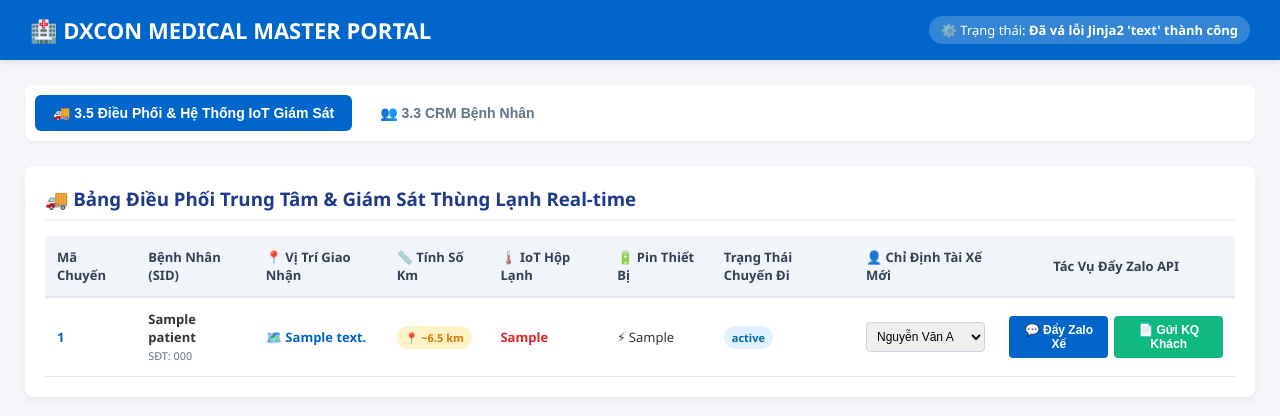
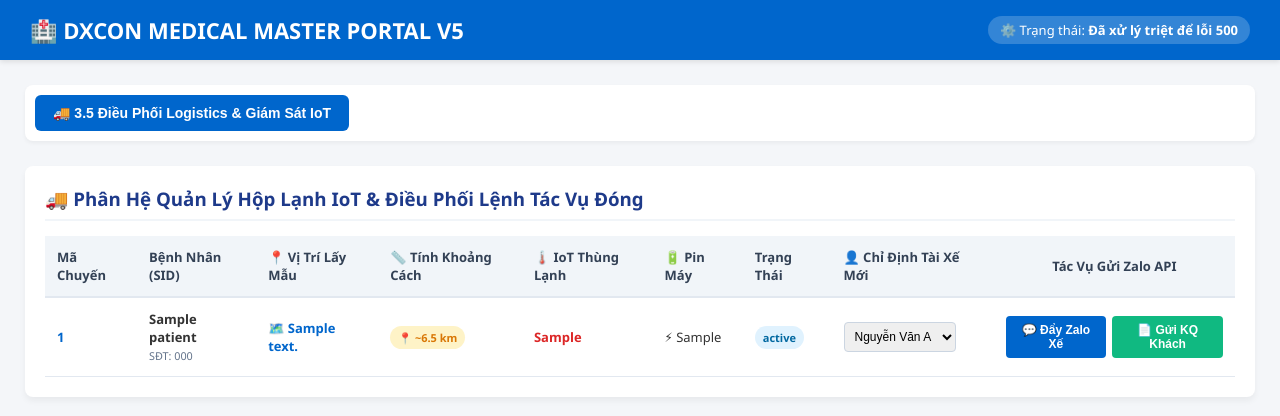
Before and after one commit to dxconmedical-max/dxconsystem, a Flask app: page /admin in a window 1280 px wide. Shown: the top 416 px of the page. Run offline with Flask 3, Linux system fonts and the light colour scheme; tables that the repository leaves empty hold one stand-in row (values such as "Sample post").

Commit message:
Update admin.html

```diff
--- a/templates/admin.html
+++ b/templates/admin.html
@@ -2,7 +2,7 @@
 <html lang="vi">
 <head>
     <meta charset="UTF-8">
-    <title>DXCON - Hệ Thống Quản Trị Logistics</title>
+    <title>DXCON - Hệ Thống Quản Trị Cao Cấp</title>
     <style>
         body { font-family: 'Segoe UI', Tahoma, Geneva, Verdana, sans-serif; margin: 0; background: #f4f6f9; color: #333; }
         .header { background: #0066cc; color: white; padding: 15px 30px; display: flex; justify-content: space-between; align-items: center; box-shadow: 0 2px 5px rgba(0,0,0,0.1); }
@@ -11,9 +11,6 @@
         .tab-menu { display: flex; background: white; padding: 10px; border-radius: 8px; box-shadow: 0 2px 4px rgba(0,0,0,0.05); margin-bottom: 25px; gap: 10px; }
         .tab-btn { padding: 10px 18px; border: none; background: none; font-size: 14px; font-weight: 600; color: #64748b; cursor: pointer; border-radius: 6px; transition: all 0.2s; }
         .tab-btn.active { background: #0066cc; color: white; }
-        .tab-btn:hover:not(.active) { background: #f1f5f9; color: #1e293b; }
-        .tab-content { display: none; }
-        .tab-content.active { display: block; }
         .card { background: white; padding: 20px; border-radius: 8px; box-shadow: 0 4px 6px rgba(0,0,0,0.05); margin-bottom: 20px; }
         .card h3 { margin-top: 0; margin-bottom: 15px; color: #1e3a8a; border-bottom: 2px solid #f1f5f9; padding-bottom: 8px; }
         table { width: 100%; border-collapse: collapse; text-align: left; font-size: 13px; }
@@ -22,41 +19,38 @@
         .badge { padding: 4px 8px; border-radius: 12px; font-size: 11px; font-weight: 600; display: inline-block; }
         .badge-warning { background: #fef3c7; color: #d97706; }
         .badge-info { background: #e0f2fe; color: #0369a1; }
-        .btn-zalo-driver { background: #0066cc; color: white; border: none; padding: 7px 12px; border-radius: 4px; font-weight: bold; cursor: pointer; font-size: 12px; transition: 0.2s; }
-        .btn-zalo-patient { background: #10b981; color: white; border: none; padding: 7px 12px; border-radius: 4px; font-weight: bold; cursor: pointer; font-size: 12px; transition: 0.2s; }
-        .btn-zalo-driver:hover { background: #0052a3; }
-        .btn-zalo-patient:hover { background: #059669; }
-        .action-cell { display: flex; gap: 6px; align-items: center; justify-content: flex-start; }
+        .btn-zalo-driver { background: #0066cc; color: white; border: none; padding: 7px 12px; border-radius: 4px; font-weight: bold; cursor: pointer; font-size: 12px; }
+        .btn-zalo-patient { background: #10b981; color: white; border: none; padding: 7px 12px; border-radius: 4px; font-weight: bold; cursor: pointer; font-size: 12px; }
+        .action-cell { display: flex; gap: 6px; align-items: center; }
     </style>
 </head>
 <body>
 
     <div class="header">
-        <h1>🏥 DXCON MEDICAL MASTER PORTAL</h1>
-        <span style="font-size: 13px; background: rgba(255,255,255,0.2); padding: 5px 12px; border-radius: 20px;">⚙️ Trạng thái: <b>Đã vá lỗi Jinja2 'text' thành công</b></span>
+        <h1>🏥 DXCON MEDICAL MASTER PORTAL V5</h1>
+        <span style="font-size: 13px; background: rgba(255,255,255,0.2); padding: 5px 12px; border-radius: 20px;">⚙️ Trạng thái: <b>Đã xử lý triệt để lỗi 500</b></span>
     </div>
 
     <div class="container">
         <div class="tab-menu">
-            <button class="tab-btn active" onclick="switchTab(event, 'tab-logistics')">🚚 3.5 Điều Phối & Hệ Thống IoT Giám Sát</button>
-            <button class="tab-btn" onclick="switchTab(event, 'tab-crm')">👥 3.3 CRM Bệnh Nhân</button>
+            <button class="tab-btn active">🚚 3.5 Điều Phối Logistics & Giám Sát IoT</button>
         </div>
 
-        <div id="tab-logistics" class="tab-content active">
+        <div class="tab-content active">
             <div class="card">
-                <h3>🚚 Bảng Điều Phối Trung Tâm & Giám Sát Thùng Lạnh Real-time</h3>
+                <h3>🚚 Phân Hệ Quản Lý Hộp Lạnh IoT & Điều Phối Lệnh Tác Vụ Đóng</h3>
                 <table>
                     <thead>
                         <tr>
                             <th>Mã Chuyến</th>
                             <th>Bệnh Nhân (SID)</th>
-                            <th>📍 Vị Trí Giao Nhận</th>
-                            <th>📏 Tính Số Km</th>
-                            <th>🌡️ IoT Hộp Lạnh</th>
-                            <th>🔋 Pin Thiết Bị</th>
-                            <th>Trạng Thái Chuyến Đi</th>
+                            <th>📍 Vị Trí Lấy Mẫu</th>
+                            <th>📏 Tính Khoảng Cách</th>
+                            <th>🌡️ IoT Thùng Lạnh</th>
+                            <th>🔋 Pin Máy</th>
+                            <th>Trạng Thái</th>
                             <th>👤 Chỉ Định Tài Xế Mới</th>
-                            <th style="text-align: center;">Tác Vụ Đẩy Zalo API</th>
+                            <th style="text-align: center;">Tác Vụ Gửi Zalo API</th>
                         </tr>
                     </thead>
                     <tbody>
@@ -77,7 +71,7 @@
                             <td>
                                 <form id="form-driver-{{ p.sid }}" action="/api/admin/logistics/dispatch" method="POST" style="margin:0;">
                                     <input type="hidden" name="trip_id" value="{{ p.sid }}">
-                                    <select name="driver_name" style="padding: 6px; border-radius: 4px; border: 1px solid #cbd5e1; font-size: 12px; width: 100%;">
+                                    <select name="driver_name" style="padding: 6px; border-radius: 4px; border: 1px solid #cbd5e1; font-size: 12px;">
                                         <option value="Nguyễn Văn A" {% if p.driver_name == "Nguyễn Văn A" %}selected{% endif %}>Nguyễn Văn A</option>
                                         <option value="Trần Văn B" {% if p.driver_name == "Trần Văn B" %}selected{% endif %}>Trần Văn B</option>
                                         <option value="Lê Văn C" {% if p.driver_name == "Lê Văn C" %}selected{% endif %}>Lê Văn C</option>
@@ -105,44 +99,7 @@
                 </table>
             </div>
         </div>
-
-        <div id="tab-crm" class="tab-content">
-            <div class="card">
-                <h3>Hồ Sơ CRM Bệnh Nhân</h3>
-                <table>
-                    <thead>
-                        <tr>
-                            <th>Mã SID</th>
-                            <th>Họ Tên</th>
-                            <th>Địa Chỉ</th>
-                            <th>Tổng Tiền</th>
-                        </tr>
-                    </thead>
-                    <tbody>
-                        {% for p in crm_patients %}
-                        <tr>
-                            <td>{{ p.sid }}</td>
-                            <td><b>{{ p.name }}</b></td>
-                            <td>{{ p.address }}</td>
-                            <td style="font-weight: bold; color: #10b981;">{{ p.total_amount }}</td>
-                        </tr>
-                        {% endfor %}
-                    </tbody>
-                </table>
-            </div>
-        </div>
     </div>
 
-    <script>
-        function switchTab(evt, tabId) {
-            var i, tabcontent, tablinks;
-            tabcontent = document.getElementsByClassName("tab-content");
-            for (i = 0; i < tabcontent.length; i++) { tabcontent[i].classList.remove("active"); }
-            tablinks = document.getElementsByClassName("tab-btn");
-            for (i = 0; i < tablinks.length; i++) { tablinks[i].classList.remove("active"); }
-            document.getElementById(tabId).classList.add("active");
-            evt.currentTarget.classList.add("active");
-        }
-    </script>
 </body>
 </html>
```
